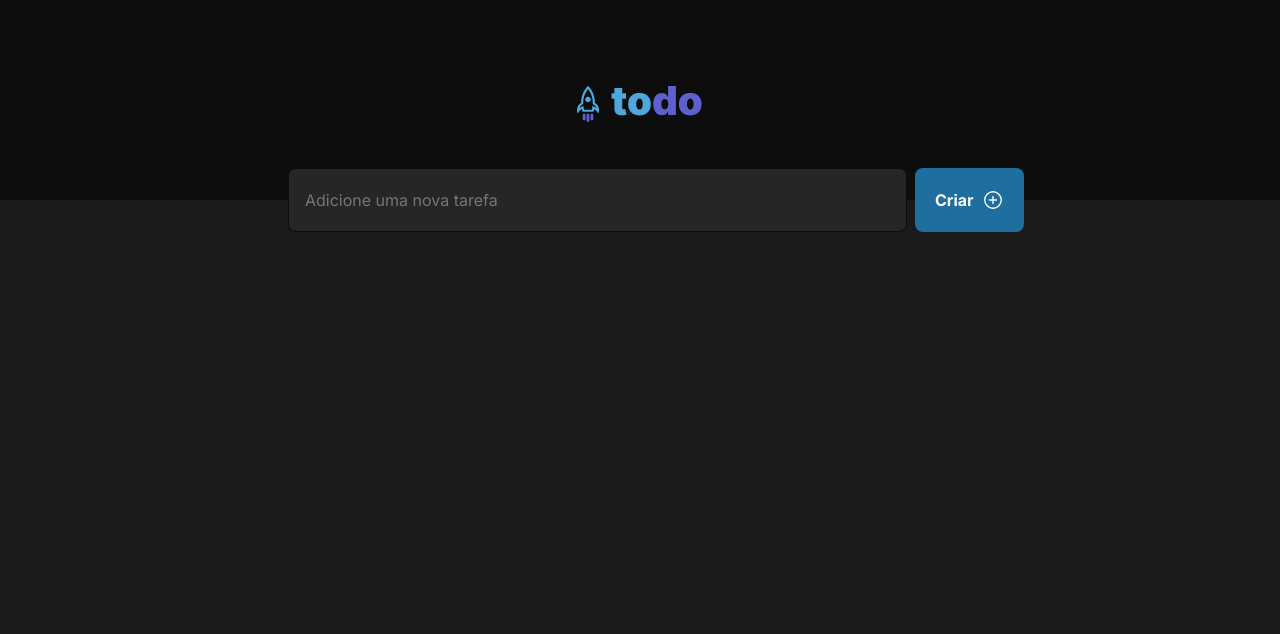
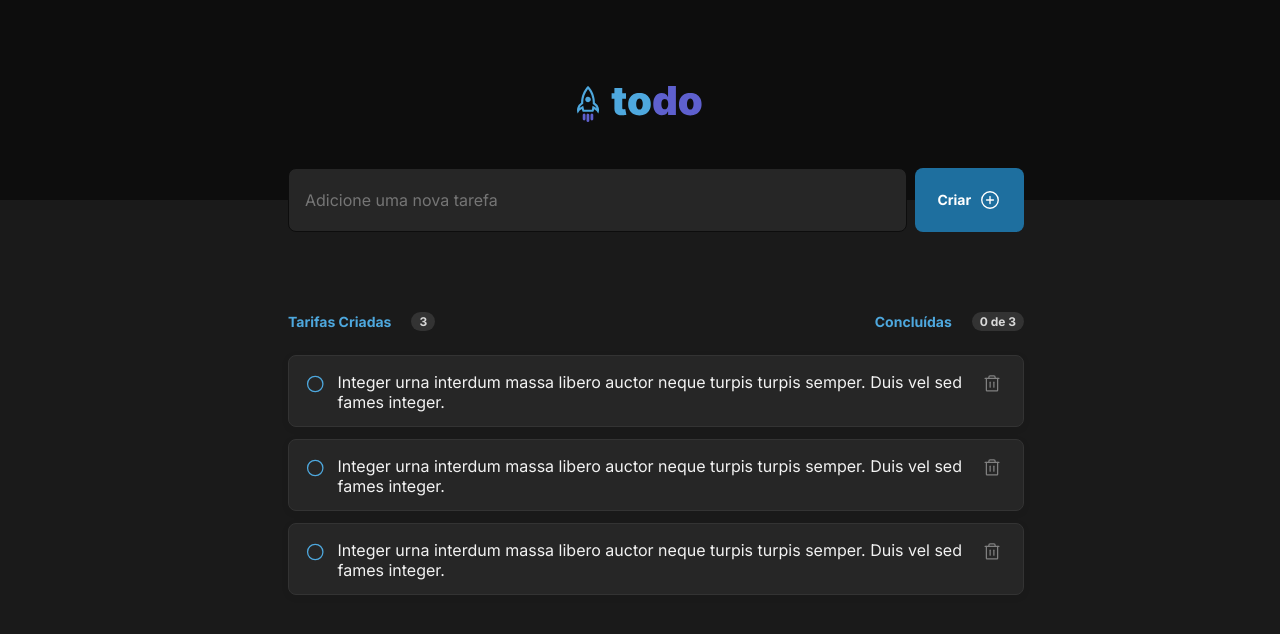
Before and after one commit to Pedro-Augusto-Barbosa-Aparecido/todo-list-challenge-ignite, a React (Vite) app: page / in a window 1280 px wide. Shown: the top 634 px of the page. Built offline with nearby package versions, Linux system fonts and the light colour scheme.

Commit message:
init features

```diff
--- a/package.json
+++ b/package.json
@@ -9,6 +9,7 @@
     "preview": "vite preview"
   },
   "dependencies": {
+    "classnames": "^2.3.1",
     "phosphor-react": "^1.4.1",
     "react": "^18.2.0",
     "react-dom": "^18.2.0"
--- a/src/App.tsx
+++ b/src/App.tsx
@@ -4,8 +4,16 @@ import styles from "./styles/App.module.css";
 
 import { Header } from "./components/Header";
 import { PlusCircle } from "phosphor-react";
+import { TaskList } from "./components/TaskList";
+import { TaskProps } from "./components/Task";
+import { useState } from "react";
 
 function App() {
+  const [tasks, setTasks] = useState<TaskProps[]>([
+      { id: 1, content: "Integer urna interdum massa libero auctor neque turpis turpis semper. Duis vel sed fames integer.", checked: false },
+      { id: 2, content: "Integer urna interdum massa libero auctor neque turpis turpis semper. Duis vel sed fames integer.", checked: false },
+      { id: 3, content: "Integer urna interdum massa libero auctor neque turpis turpis semper. Duis vel sed fames integer.", checked: false },
+  ])
   return (
     <div>
       <Header />
@@ -22,6 +30,7 @@ function App() {
             <PlusCircle size={22} />
           </button>
         </form>
+        <TaskList tasks={tasks} />
       </div>
     </div>
   )
--- /dev/null
+++ b/src/components/QuantityIndicator.module.css
@@ -0,0 +1,20 @@
+.indicator {
+    background-color: var(--gray-400);
+    color: var(--gray-200);
+
+    line-height: 15px;
+    font-size: .75rem;
+    font-weight: bold;
+
+    /* width: 25px; */
+    height: 19px;
+
+    display: flex;
+    justify-content: center;
+    align-items: center;
+
+    border-radius: 999px;
+
+    padding: 0.125rem 0.5rem;
+
+}
--- /dev/null
+++ b/src/components/QuantityIndicator.tsx
@@ -0,0 +1,21 @@
+import styles from "./QuantityIndicator.module.css";
+
+type QuantityIndicator = {
+    total: any;
+    finished?: boolean;
+    totalFinished?: number;
+}
+
+export function QuantityIndicator ({ total, finished = false, totalFinished }: QuantityIndicator) {
+    return (
+        <span className={styles.indicator}>
+            {
+
+                finished ? (!(total === 0) ? `${totalFinished} de ${total}` : total) : total
+
+            }
+        </span>
+
+    );
+
+}
--- /dev/null
+++ b/src/components/Task.module.css
@@ -0,0 +1,57 @@
+.task {
+    background-color: var(--gray-500);
+
+    padding: 1rem;
+    gap: 0.75rem;
+
+    margin-bottom: 0.75rem;
+
+    border-radius: 8px;
+
+    height: 72px;
+    width: 100%;
+
+    border: 1px solid var(--gray-400);
+    box-shadow: 0px 2px 8px rgba(0, 0, 0, 0.06);
+
+    display: flex;
+    align-items: flex-start;
+    justify-content: center;
+
+}
+
+.task p {
+    color: var(--gray-100);
+
+}
+
+.task button {
+    background: transparent;
+    border: 0;
+    border-radius: 4px;
+    color: var(--gray-300);
+    cursor: pointer;
+
+    display: flex;
+    align-items: center;
+
+    padding: 0.3rem;
+    margin-top: -0.2rem;
+
+}
+
+.task button:hover {
+    cursor: pointer;
+
+    background-color: var(--gray-400);
+    color: var(--red-500);
+
+
+
+}
+
+.checked {
+    color: var(--gray-300) !important;
+    text-decoration: line-through;
+
+}
--- /dev/null
+++ b/src/components/Task.tsx
@@ -0,0 +1,28 @@
+import styles from "./Task.module.css";
+
+import classNames from "classnames";
+
+import { CheckCircle, Circle, Trash } from "phosphor-react";
+
+export interface TaskProps {
+    id: any;
+    content: string;
+    checked: boolean;
+
+}
+
+export function Task ({ content, checked }: TaskProps) {
+    return (
+        <div className={styles.task}>
+            {
+                checked ? <CheckCircle size={24} weight="fill" color="var(--purple-500)" /> : <Circle size={24} color="var(--blue-200)" />
+            }
+            <p className={checked ? styles.checked : ""}>{ content }</p>
+            <button>
+                {""}
+                <Trash size={20} />
+            </button>
+        </div>
+    );
+
+}
--- a/src/components/TaskList.module.css
+++ b/src/components/TaskList.module.css
@@ -0,0 +1,77 @@
+.taskBody {
+    margin-top: 5rem;
+
+    gap: 1.5rem;
+
+    width: 46rem;
+
+}
+
+.taskHeader {
+    display: flex;
+    justify-content: space-between;
+    align-items: center;
+
+    margin-bottom: 1.5rem;
+
+}
+
+.taskHeader div {
+    display: flex;
+    justify-content: flex-start;
+    align-items: center;
+
+    gap: 1.25rem;
+
+}
+
+.taskHeader div > p {
+    font-weight: bold;
+    color: var(--blue-200);
+
+    font-size: .875rem;
+
+    line-height: 17px;
+
+}
+
+.taskList {
+    width: 46rem;
+    height: 15.25rem;
+
+    max-height: 15.25rem;
+
+    border-top: 1px solid var(--gray-400);
+    border-radius: 8px;
+
+    gap: 1rem;
+
+    display: flex;
+    flex-direction: column;
+
+    justify-content: center;
+    align-items: center;
+
+}
+
+.taskList > img {
+    width: 3.5rem;
+    height: 3.5rem;
+
+    opacity: .5;
+
+}
+
+.taskList > p {
+    display: flex;
+    flex-direction: column;
+
+    text-align: center;
+
+    justify-content: center;
+    align-items: center;
+
+    line-height: 1.4;
+    font-size: 1rem;
+
+}
--- a/src/components/TaskList.tsx
+++ b/src/components/TaskList.tsx
@@ -1,5 +1,52 @@
-export function TaskList() {
+import { useState } from "react";
+import { QuantityIndicator } from "./QuantityIndicator";
+import { Task, TaskProps } from "./Task";
+
+import styles from "./TaskList.module.css";
+
+export function TaskList({ tasks }: { tasks: TaskProps[] }) {
+
+    const [totalTasks, setTotalTasks] = useState<number>(tasks.length);
+
+    const tasksChecked = tasks.filter(task => task.checked).length;
+
     return (
-        <div></div>
+        <main className={styles.taskBody}>
+            <header className={styles.taskHeader}>
+                <div>
+                    <p>Tarifas Criadas</p>
+                    <QuantityIndicator total={totalTasks} />
+                </div>
+                <div>
+                    <p>Concluídas</p>
+                    <QuantityIndicator total={totalTasks} finished totalFinished={tasksChecked} />
+                </div>
+            </header>
+            {
+                tasks.length > 0 ?
+                (
+                    tasks.map(task => {
+                        return (
+                            <Task
+                                key={task.id}
+                                id={task.id}
+                                content={task.content}
+                                checked={task.checked}
+                            />
+                        );
+                    })
+                ) : (
+                    <section className={styles.taskList}>
+                        <img
+                            src="/src/assets/clipboard.png"
+                            alt="icon empty"
+                        />
+                        <p><strong>Você ainda não tem tarefas cadastradas</strong>
+                        Crie tarefas e organizeseus itens a fazer</p>
+
+                    </section>
+                )
+            }
+        </main>
     );
 }
--- a/src/styles/App.module.css
+++ b/src/styles/App.module.css
@@ -1,5 +1,5 @@
 .createForm {
-    width: 736px;
+    width: 46rem;
 
     display: flex;
     align-items: center;
@@ -12,7 +12,7 @@
 }
 
 .container {
-    max-width: 46rem;
+    width: 46rem;
     margin: 2rem auto;
     padding: 0 1rem;
 
@@ -47,11 +47,11 @@
 
     padding: 1rem;
 
-    gap: 8px;
+    gap: .5rem;
 
     line-height: 1.4;
 
-    font-size: 0.875;
+    font-size: 0.875rem;
     font-weight: bold;
 
     color: var(--white);
@@ -75,3 +75,10 @@
     border: 1px solid var(--purple-500);
 
 }
+
+@media (max-width: 768px) {
+    html {
+        font-size: 87.5%;
+
+    }
+}
```
Also changed, not shown: src/assets/clipboard.png (added), 1 other file (tests, documents, lock files or other folders).
